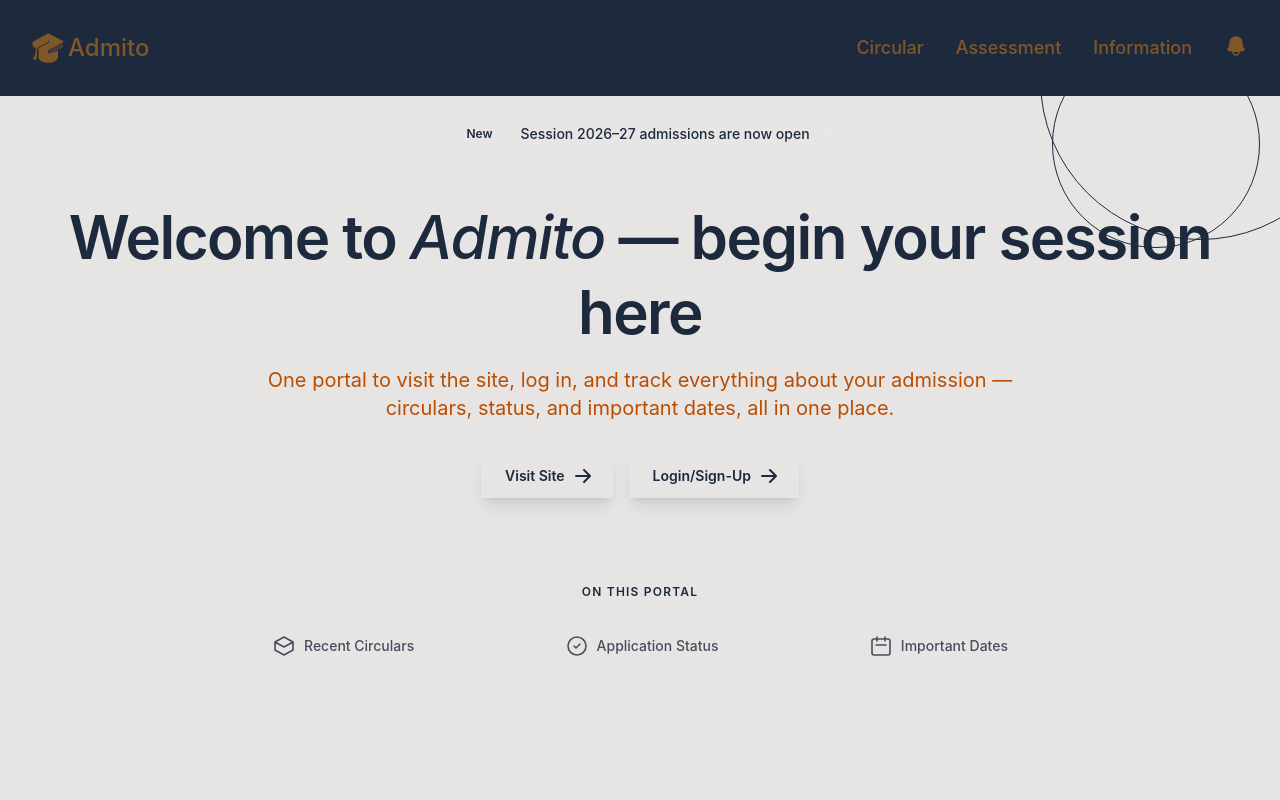
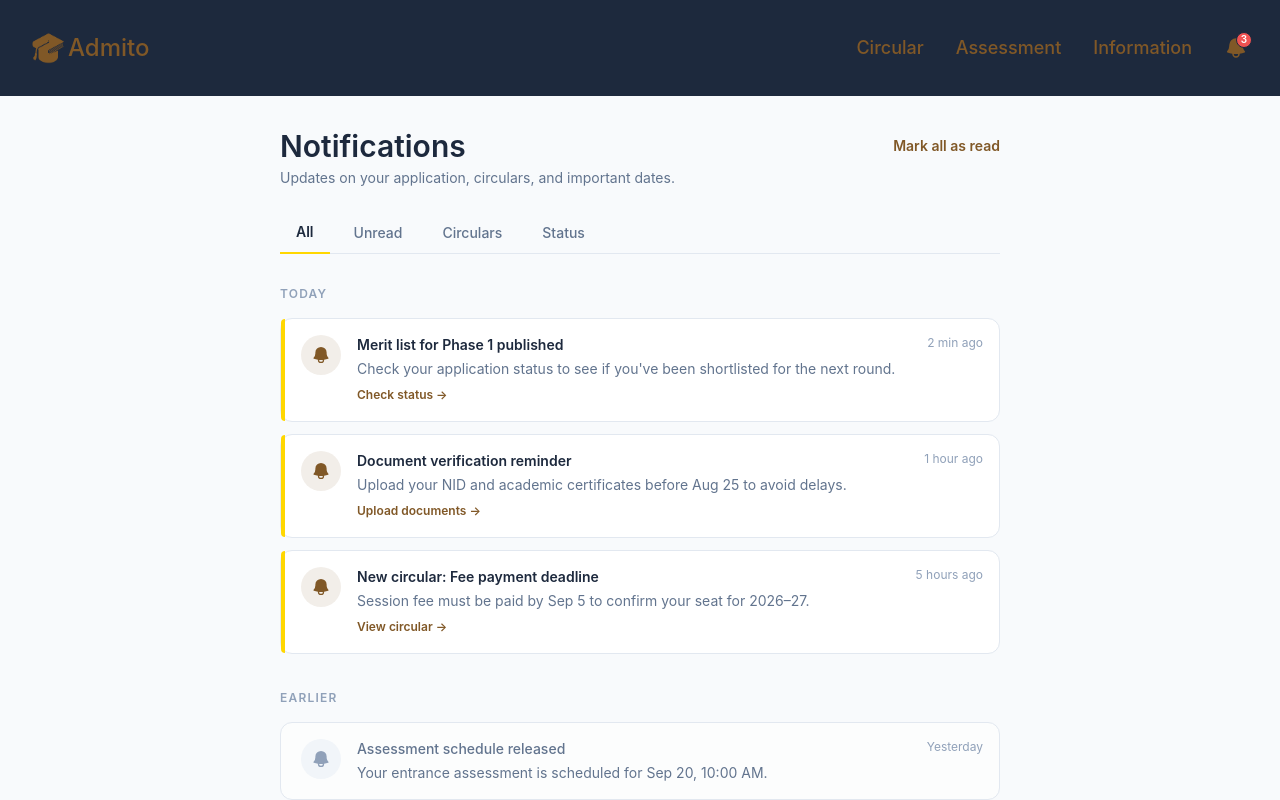
Before and after one commit to khatunajannat/Admito, a React (Vite) app: page /notifications in a window 1280 px wide. Shown: the top 800 px of the page. Built offline with nearby package versions, Linux system fonts and the light colour scheme.

Commit message:
notification

```diff
--- a/src/App.jsx
+++ b/src/App.jsx
@@ -1,20 +1,23 @@
+import { BrowserRouter, Routes, Route } from "react-router-dom";
 import Navbar from "./components/Navbar";
-import Hero from "./components/Hero";
-import Features from "./components/Features";
+import Home from "./components/Home";
+import NotificationsPage from "./components/NotificationsPage";
 import Footer from "./components/Footer";
-
 
 function App() {
   return (
-    <div className="min-h-screen bg-stone-200 text-slate-800 overflow-hidden">
-      <Navbar />
+    <BrowserRouter>
+      <div className="min-h-screen bg-stone-200 text-slate-800">
+        <Navbar />
 
-      <Hero />
+        <Routes>
+          <Route path="/" element={<Home />} />
+          <Route path="/notifications" element={<NotificationsPage />} />
+        </Routes>
 
-
-      <Features />
-      <Footer />
-    </div>
+        <Footer />
+      </div>
+    </BrowserRouter>
   );
 }
 
--- /dev/null
+++ b/src/components/Home.jsx
@@ -0,0 +1,11 @@
+import Hero from "./Hero";
+import Features from "./Features";
+
+export default function Home() {
+  return (
+    <>
+      <Hero />
+      <Features />
+    </>
+  );
+}
--- a/src/components/Navbar.jsx
+++ b/src/components/Navbar.jsx
@@ -1,9 +1,17 @@
+import { Link } from "react-router-dom";
+
 export default function Navbar() {
+  const unreadCount = 3;
+
   return (
-    <nav className="fixed top-0 w-full z-50 transition-all duration-300 bg-slate-800 backdrop-blur-lg ">
-      <div className="max-w-7xl mx-auto px-4 sm:px-6 lg:px-8 ">
+    <nav className="fixed top-0 w-full z-50 transition-all duration-300 bg-slate-800 backdrop-blur-lg">
+      <div className="max-w-7xl mx-auto px-4 sm:px-6 lg:px-8">
         <div className="flex justify-between items-center h-14 sm:h-16 md:h-20 lg:h-24">
-          <div className="flex items-center space-x-1 group cursor-pointer">
+          {/* Logo -> always goes home */}
+          <Link
+            to="/"
+            className="flex items-center space-x-1 group cursor-pointer"
+          >
             <div>
               <img
                 src="/Heading.png"
@@ -11,18 +19,16 @@ export default function Navbar() {
                 className="w-10 h-10 sm:w-8 sm:h-8"
               />
             </div>
-            <span className="text-lg sm:text-xl md:text-2xl font-medium ">
-              <span className="text-[#805827] hover:text-[#FFD700]">
+            <span className="text-lg sm:text-xl md:text-2xl font-medium">
+              <span className="text-[#805827] group-hover:text-[#FFD700]">
                 Admito
               </span>
             </span>
-          </div>
-          {/*nav linlks*/}
-          <div className="flex item-center space-x-6 lg:space-x-8 text-[#805827] font-medium text-sm sm:text-base md:text-lg">
-            <a
-              href="#Circular "
-              className="text-[#805827] hover:text-[#FFD700]"
-            >
+          </Link>
+
+          {/* nav links */}
+          <div className="flex items-center space-x-6 lg:space-x-8 text-[#805827] font-medium text-sm sm:text-base md:text-lg">
+            <a href="#Circular" className="text-[#805827] hover:text-[#FFD700]">
               Circular
             </a>
             <a
@@ -38,12 +44,14 @@ export default function Navbar() {
               Information
             </a>
 
-            <a
-              href="#Notification"
-              className="text-[#805827] hover:text-[#FFD700]"
+            {/* Bell -> routes to /notifications */}
+            <Link
+              to="/notifications"
+              className="relative text-[#805827] hover:text-[#FFD700]"
+              aria-label="Notifications"
             >
               <svg
-                className="w-6 h-6 text-[#805827] hover:text-[#FFD700] transition-colors duration-300"
+                className="w-6 h-6 transition-colors duration-300"
                 viewBox="0 0 24 24"
                 fill="currentColor"
               >
@@ -53,7 +61,12 @@ export default function Navbar() {
                   clipRule="evenodd"
                 />
               </svg>
-            </a>
+              {unreadCount > 0 && (
+                <span className="absolute -top-1 -right-1 flex items-center justify-center w-4 h-4 text-[10px] font-semibold text-white bg-red-500 border border-slate-800 rounded-full">
+                  {unreadCount}
+                </span>
+              )}
+            </Link>
           </div>
         </div>
       </div>
--- /dev/null
+++ b/src/components/NotificationsPage.jsx
@@ -0,0 +1,178 @@
+import { Link } from "react-router-dom";
+
+const notifications = {
+  today: [
+    {
+      id: 1,
+      title: "Merit list for Phase 1 published",
+      message:
+        "Check your application status to see if you've been shortlisted for the next round.",
+      time: "2 min ago",
+      cta: { label: "Check status", href: "/status" },
+      unread: true,
+    },
+    {
+      id: 2,
+      title: "Document verification reminder",
+      message:
+        "Upload your NID and academic certificates before Aug 25 to avoid delays.",
+      time: "1 hour ago",
+      cta: { label: "Upload documents", href: "/documents" },
+      unread: true,
+    },
+    {
+      id: 3,
+      title: "New circular: Fee payment deadline",
+      message:
+        "Session fee must be paid by Sep 5 to confirm your seat for 2026–27.",
+      time: "5 hours ago",
+      cta: { label: "View circular", href: "/circulars/fee-deadline" },
+      unread: true,
+    },
+  ],
+  earlier: [
+    {
+      id: 4,
+      title: "Assessment schedule released",
+      message: "Your entrance assessment is scheduled for Sep 20, 10:00 AM.",
+      time: "Yesterday",
+      unread: false,
+    },
+    {
+      id: 5,
+      title: "Welcome to Admito",
+      message:
+        "Your account has been created successfully. Complete your profile to get started.",
+      time: "2 days ago",
+      unread: false,
+    },
+    {
+      id: 6,
+      title: "Application received",
+      message:
+        "We've received your application for Session 2026–27. You'll be notified of updates here.",
+      time: "3 days ago",
+      unread: false,
+    },
+  ],
+};
+
+const bellIcon = (
+  <svg className="w-5 h-5" viewBox="0 0 24 24" fill="currentColor">
+    <path
+      fillRule="evenodd"
+      d="M5.25 9a6.75 6.75 0 0113.5 0v.75c0 2.123.8 4.057 2.118 5.52a.75.75 0 01-.297 1.206c-1.544.57-3.16.99-4.831 1.243a3.75 3.75 0 11-7.48 0 24.585 24.585 0 01-4.831-1.244.75.75 0 01-.298-1.205A8.217 8.217 0 005.25 9.75V9zm4.502 8.9a2.25 2.25 0 104.496 0 25.057 25.057 0 01-4.496 0z"
+      clipRule="evenodd"
+    />
+  </svg>
+);
+
+function NotificationItem({ n }) {
+  return (
+    <div
+      className={`relative flex gap-4 rounded-xl border border-slate-200 p-4 transition hover:shadow-md ${
+        n.unread ? "bg-white" : "bg-white/60"
+      }`}
+    >
+      {n.unread && (
+        <span className="absolute left-0 top-0 h-full w-1 rounded-l-xl bg-[#FFD700]" />
+      )}
+      <div
+        className={`ml-1 flex h-10 w-10 shrink-0 items-center justify-center rounded-full ${
+          n.unread
+            ? "bg-[#805827]/10 text-[#805827]"
+            : "bg-slate-100 text-slate-400"
+        }`}
+      >
+        {bellIcon}
+      </div>
+      <div className="flex-1">
+        <div className="flex items-start justify-between gap-2">
+          <p
+            className={`text-sm ${
+              n.unread
+                ? "font-semibold text-slate-800"
+                : "font-medium text-slate-500"
+            }`}
+          >
+            {n.title}
+          </p>
+          <span className="whitespace-nowrap text-xs text-slate-400">
+            {n.time}
+          </span>
+        </div>
+        <p className="mt-1 text-sm text-slate-500">{n.message}</p>
+        {n.cta && (
+          <Link
+            to={n.cta.href}
+            className="mt-2 inline-block text-xs font-semibold text-[#805827] hover:text-[#FFD700]"
+          >
+            {n.cta.label} →
+          </Link>
+        )}
+      </div>
+    </div>
+  );
+}
+
+export default function NotificationsPage() {
+  return (
+    <div className="min-h-screen bg-slate-50 pt-20 sm:pt-24 md:pt-28 lg:pt-32">
+      {/* Page header */}
+      <div className="mx-auto max-w-3xl px-6 pb-6">
+        <div className="mb-1 flex items-center justify-between">
+          <h1 className="text-3xl font-semibold text-slate-800">
+            Notifications
+          </h1>
+          <button className="text-sm font-semibold text-[#805827] transition hover:text-[#FFD700]">
+            Mark all as read
+          </button>
+        </div>
+        <p className="text-sm text-slate-500">
+          Updates on your application, circulars, and important dates.
+        </p>
+      </div>
+
+      {/* Filter tabs */}
+      <div className="mx-auto max-w-3xl px-6">
+        <div className="mb-6 flex items-center gap-2 border-b border-slate-200">
+          <button className="-mb-px border-b-2 border-[#FFD700] px-4 py-2.5 text-sm font-semibold text-slate-800">
+            All
+          </button>
+          <button className="px-4 py-2.5 text-sm font-medium text-slate-500 hover:text-slate-800">
+            Unread
+          </button>
+          <button className="px-4 py-2.5 text-sm font-medium text-slate-500 hover:text-slate-800">
+            Circulars
+          </button>
+          <button className="px-4 py-2.5 text-sm font-medium text-slate-500 hover:text-slate-800">
+            Status
+          </button>
+        </div>
+      </div>
+
+      {/* Notification list */}
+      <div className="mx-auto max-w-3xl space-y-3 px-6 pb-20">
+        <p className="pb-1 pt-2 text-xs font-semibold uppercase tracking-widest text-slate-400">
+          Today
+        </p>
+        {notifications.today.map((n) => (
+          <NotificationItem key={n.id} n={n} />
+        ))}
+
+        <p className="pb-1 pt-6 text-xs font-semibold uppercase tracking-widest text-slate-400">
+          Earlier
+        </p>
+        {notifications.earlier.map((n) => (
+          <NotificationItem key={n.id} n={n} />
+        ))}
+
+        <div className="pt-6 text-center">
+          <button className="rounded-lg border border-slate-200 px-6 py-2.5 text-sm font-semibold text-slate-800 transition hover:bg-white">
+            Load earlier notifications
+          </button>
+        </div>
+      </div>
+    </div>
+  );
+}
```
Also changed, not shown: src/components/Notification.jsx (deleted).
